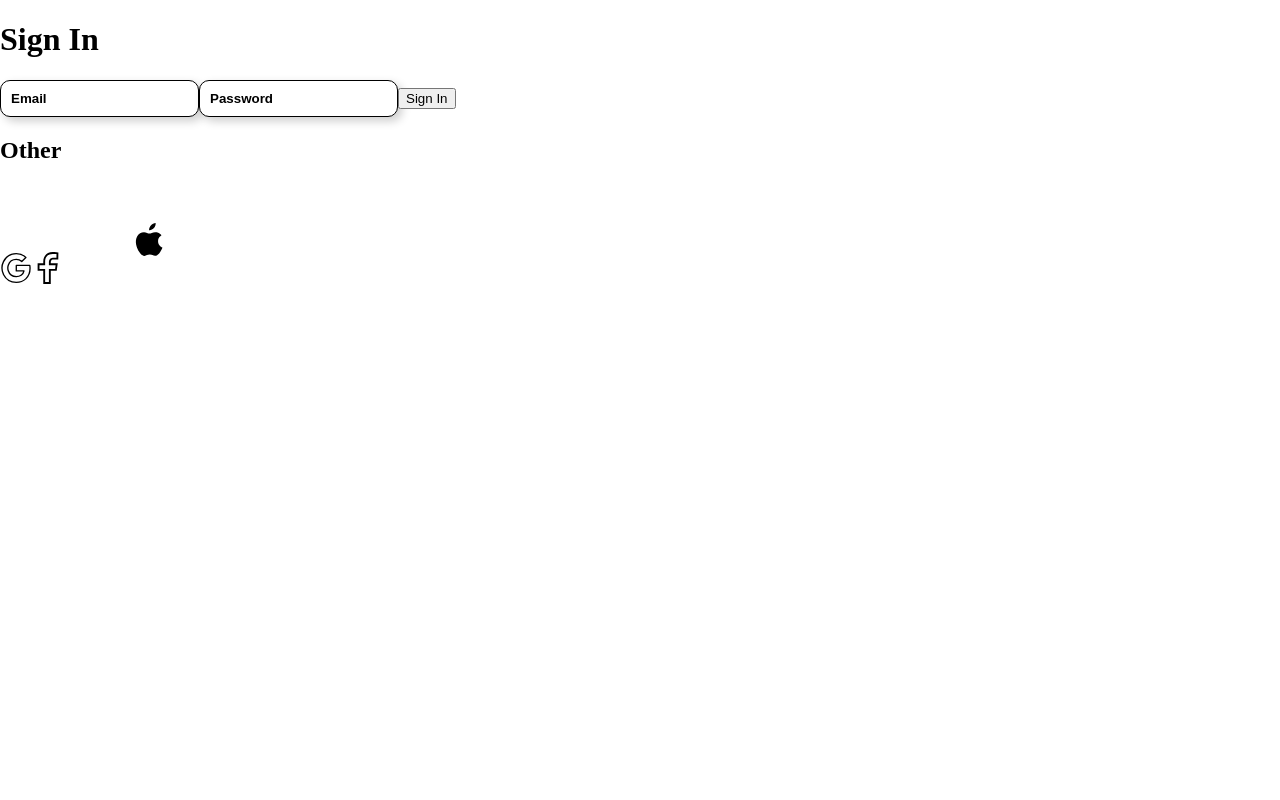
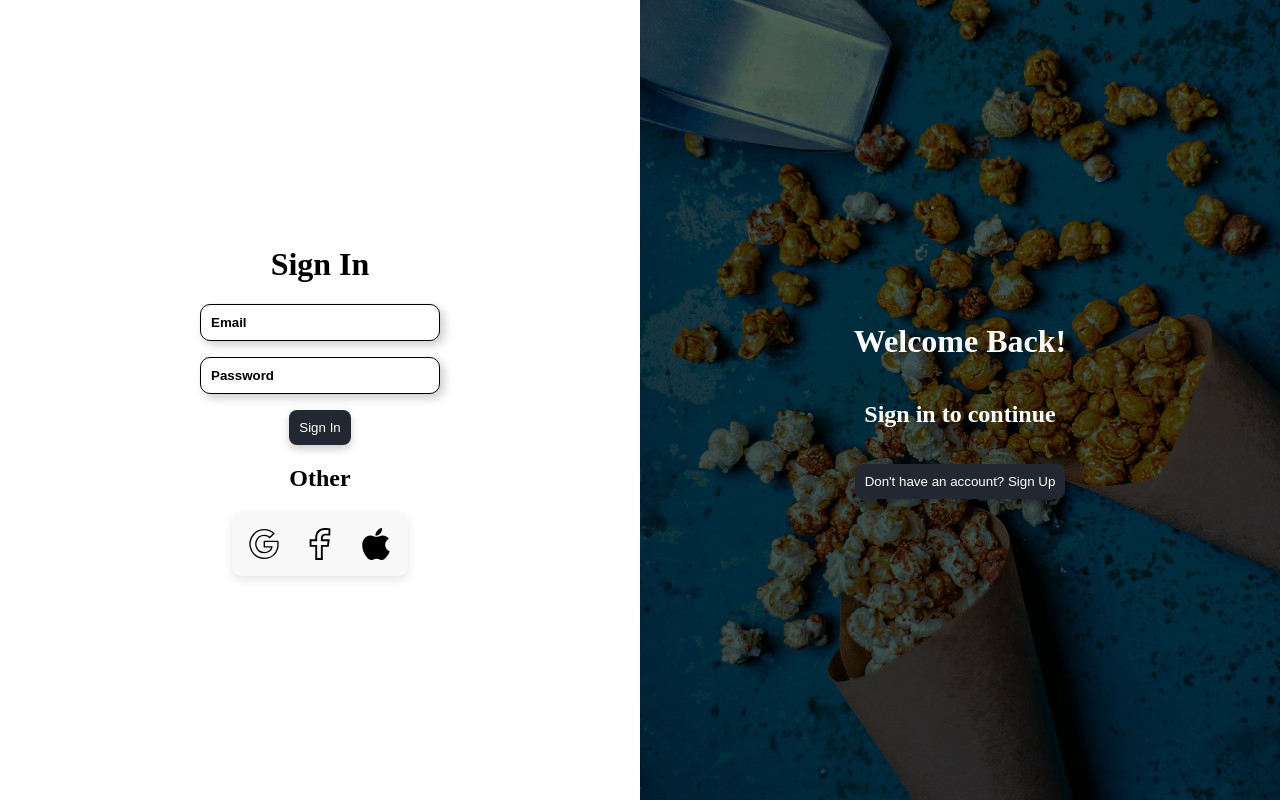
Before and after one commit to Taninwat-55/cinema-booking-system, a React (Vite) app in the folder client/: page /sign-in in a window 1280 px wide. Built offline with nearby package versions, Linux system fonts and the light colour scheme.

Commit message:
uppdaterad
fixade knapperna på Signin med lite styling med lite hover effekt fixade länkerna så användaren kan navigera mellan två sidor alltså mellan sign in och sign up

```diff
--- a/client/src/pages/SignInPage.jsx
+++ b/client/src/pages/SignInPage.jsx
@@ -2,13 +2,17 @@ import { Link } from "react-router-dom";
 
 export default function SignInPage() {
   return (
-    <div>
+    <div className="sign-in-container">
+      <div className="sign-in-form">
         <h1>Sign In</h1>
+        <div className="sign-in-inputs">
           <input type="text" placeholder="Email" />
           <input type="password" placeholder="Password" />
-      <button className="sign-in-btn">Sign In</button>
+        </div>
+        <button className="sign-in">Sign In</button>
         <h2>Other</h2>
 
+        <div className="SVG-container">
           <svg
             className="google-svg"
             viewBox="0 0 48 48"
@@ -45,21 +49,33 @@ export default function SignInPage() {
             ></path>
           </svg>
 
-      <svg className="apple-svg"
-        viewBox="0 0 64 64"
+          <svg
+            className="apple-svg"
+            viewBox="-145 129 220 256"
             xmlns="http://www.w3.org/2000/svg"
-        width="100"
-        height="100"
+            fill="black"
+            width="2rem"
+            height="2rem"
           >
             <path
-          fill="black"
-          stroke="none"
-          stroke-width="2"
-          stroke-linecap="round"
-          stroke-linejoin="round"
-          d="M57.57,28.19 C58.30,27.35 58.79,26.17 58.66,25 C57.61,25.04 56.34,25.67 55.58,26.51 C54.91,27.26 54.31,28.46 54.47,29.61 C55.65,29.70 56.84,29.04 57.57,28.19 M60.20,36.62 C60.23,39.65 62.97,40.66 63,40.67 C62.98,40.74 62.56,42.11 61.56,43.52 C60.69,44.73 59.78,45.95 58.36,45.97 C56.96,46.00 56.51,45.18 54.91,45.18 C53.32,45.18 52.82,45.95 51.49,46.00 C50.12,46.05 49.07,44.68 48.20,43.47 C46.40,40.98 45.03,36.45 46.87,33.39 C47.79,31.87 49.42,30.91 51.19,30.88 C52.54,30.86 53.82,31.75 54.64,31.75 C55.46,31.75 57.01,30.68 58.64,30.84 C59.32,30.86 61.23,31.10 62.45,32.82 C62.36,32.88 60.17,34.09 60.20,36.62"
-        />
+              d="M75,316.8c-6,13.3-8.9,19.3-16.6,31c-10.8,16.4-26,36.9-44.9,37.1c-16.8,0.2-21.1-10.9-43.8-10.8
+  c-22.7,0.1-27.5,11-44.3,10.8c-18.9-0.2-33.3-18.7-44.1-35.1c-30.2-46-33.4-99.9-14.7-128.6c13.2-20.4,34.1-32.3,53.8-32.3
+  c20,0,32.5,11,49.1,11c16,0,25.8-11,48.9-11c17.5,0,36,9.5,49.2,26C24.3,238.6,31.3,300.3,75,316.8L75,316.8z
+  M0.8,170.6c8.4-10.8,14.8-26,12.5-41.6c-13.7,0.9-29.8,9.7-39.1,21.1c-8.5,10.3-15.5,25.6-12.8,40.5C-23.7,191.1-8.2,182.1,0.8,170.6 L0.8,170.6z"
+            ></path>
           </svg>
+        </div>
+      </div>
+
+      <div className="welcome-sign-in">
+        <h1>Welcome Back!</h1>
+        <h2>Sign in to continue</h2>
+        <button className="sign-in-button">
+          <Link to="/sign-up" className="sign-in-link">
+            Don't have an account? Sign Up
+          </Link>
+        </button>
+      </div>
     </div>
   );
 }
--- a/client/src/pages/SignUpPage.jsx
+++ b/client/src/pages/SignUpPage.jsx
@@ -51,19 +51,18 @@ export default function SignUpPage() {
 
           <svg
             className="apple-svg"
-            viewBox="0 0 64 64"
+            viewBox="-145 129 220 256"
             xmlns="http://www.w3.org/2000/svg"
-            width="100"
-            height="100"
+            fill="black"
+            width="2rem"
+            height="2rem"
           >
             <path
-              fill="black"
-              stroke="none"
-              stroke-width="2"
-              stroke-linecap="round"
-              stroke-linejoin="round"
-              d="M57.57,28.19 C58.30,27.35 58.79,26.17 58.66,25 C57.61,25.04 56.34,25.67 55.58,26.51 C54.91,27.26 54.31,28.46 54.47,29.61 C55.65,29.70 56.84,29.04 57.57,28.19 M60.20,36.62 C60.23,39.65 62.97,40.66 63,40.67 C62.98,40.74 62.56,42.11 61.56,43.52 C60.69,44.73 59.78,45.95 58.36,45.97 C56.96,46.00 56.51,45.18 54.91,45.18 C53.32,45.18 52.82,45.95 51.49,46.00 C50.12,46.05 49.07,44.68 48.20,43.47 C46.40,40.98 45.03,36.45 46.87,33.39 C47.79,31.87 49.42,30.91 51.19,30.88 C52.54,30.86 53.82,31.75 54.64,31.75 C55.46,31.75 57.01,30.68 58.64,30.84 C59.32,30.86 61.23,31.10 62.45,32.82 C62.36,32.88 60.17,34.09 60.20,36.62"
-            />
+              d="M75,316.8c-6,13.3-8.9,19.3-16.6,31c-10.8,16.4-26,36.9-44.9,37.1c-16.8,0.2-21.1-10.9-43.8-10.8
+  c-22.7,0.1-27.5,11-44.3,10.8c-18.9-0.2-33.3-18.7-44.1-35.1c-30.2-46-33.4-99.9-14.7-128.6c13.2-20.4,34.1-32.3,53.8-32.3
+  c20,0,32.5,11,49.1,11c16,0,25.8-11,48.9-11c17.5,0,36,9.5,49.2,26C24.3,238.6,31.3,300.3,75,316.8L75,316.8z
+  M0.8,170.6c8.4-10.8,14.8-26,12.5-41.6c-13.7,0.9-29.8,9.7-39.1,21.1c-8.5,10.3-15.5,25.6-12.8,40.5C-23.7,191.1-8.2,182.1,0.8,170.6 L0.8,170.6z"
+            ></path>
           </svg>
         </div>
       </div>
--- a/client/src/styles/SignForm.css
+++ b/client/src/styles/SignForm.css
@@ -76,3 +76,118 @@ input::placeholder{
 .welcome a:active {
     color: white;
 }
+
+.sign-in-container {
+    display: flex;
+    height: 100vh;
+}
+
+.sign-in-form {
+    width: 50%;
+    display: flex;
+    flex-direction: column;
+    align-items: center;
+    justify-content: center;
+    padding: 2rem;
+}
+
+.sign-in-inputs{
+    display: flex;
+    flex-direction: column;
+    gap: 1rem;
+    width: 15rem;
+}
+
+.sign-in{
+    padding: 10px;
+    border-radius: 10px;
+    margin-top: 1rem;
+    background-color: #222831;
+    color: white;
+    border: none;
+    cursor: pointer;
+    padding: 10px;
+    border-radius: 8px;
+    box-shadow: 0 4px 8px rgba(0, 0, 0, 0.2);
+}
+
+.sign-in:hover {
+    transition: all 0.3s ease-in-out;
+    transform: scale(1.05);
+    transition: ease-out 0.3s;
+    box-shadow: 0 6px 12px rgba(0, 0, 0, 0.3);
+}
+
+
+.SVG-container {
+    display: flex;
+    justify-content: center;
+    align-items: center;
+    gap: 1.5rem;
+    padding: 1rem;
+    background-color: #f9f9f9;
+    border-radius: 10px;
+    box-shadow: 0px 4px 10px rgba(0, 0, 0, 0.1);
+  }
+
+  .SVG-container svg {
+    width: 2rem;
+    height: 2rem;
+    transition: transform 0.3s ease, fill 0.3s ease;
+    cursor: pointer;
+  }
+
+  .google-svg {
+    fill: #4285F4;
+  }
+
+  .facebook-svg {
+    fill: #1877F2;
+  }
+
+  .apple-svg {
+    fill: #000;
+  }
+
+  .SVG-container svg:hover {
+    transform: scale(1.2); /* Slight zoom on hover */
+  }
+
+  .welcome-sign-in{
+    width: 50%;
+    background-image: url("/src/assets/popcorn.png"); /* Se till att bilden ligger i public/assets */
+    background-size: cover;
+    background-position: center;
+    background-repeat: no-repeat;
+    display: flex;
+    flex-direction: column;
+    align-items: center;
+    justify-content: center;
+    text-align: center;
+    color:white
+  }
+
+.sign-in-link {
+    text-decoration: none;
+    color: white;
+}
+
+.sign-in-button {
+    padding: 10px;
+    border-radius: 10px;
+    margin-top: 1rem;
+    background-color: #222831;
+    color: white;
+    border: none;
+    cursor: pointer;
+    padding: 10px;
+    border-radius: 8px;
+    box-shadow: 0 4px 8px rgba(0, 0, 0, 0.2);
+}
+
+.sign-in-button:hover {
+    transition: all 0.3s ease-in-out;
+    transform: scale(1.05);
+    transition: ease-out 0.3s;
+    box-shadow: 0 6px 12px rgba(0, 0, 0, 0.3);
+}
```
Lines whose indentation alone changed are shown as unchanged.
